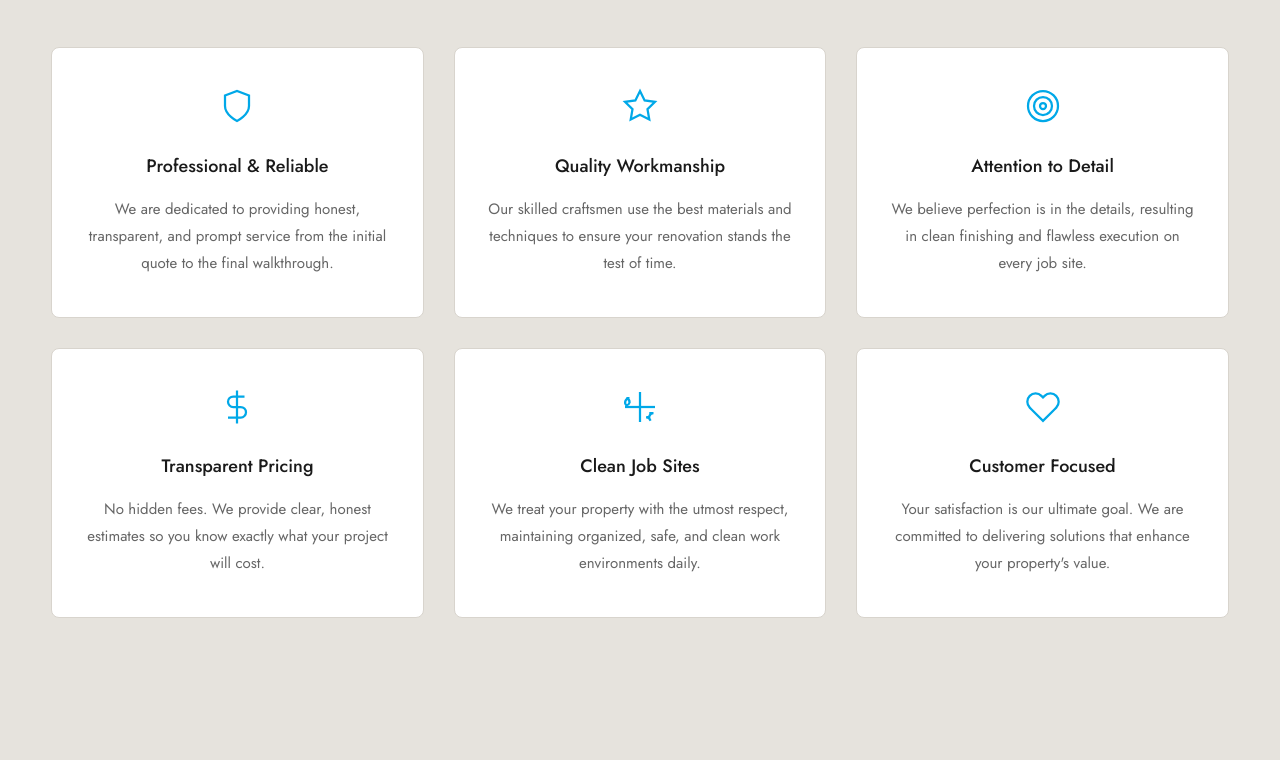
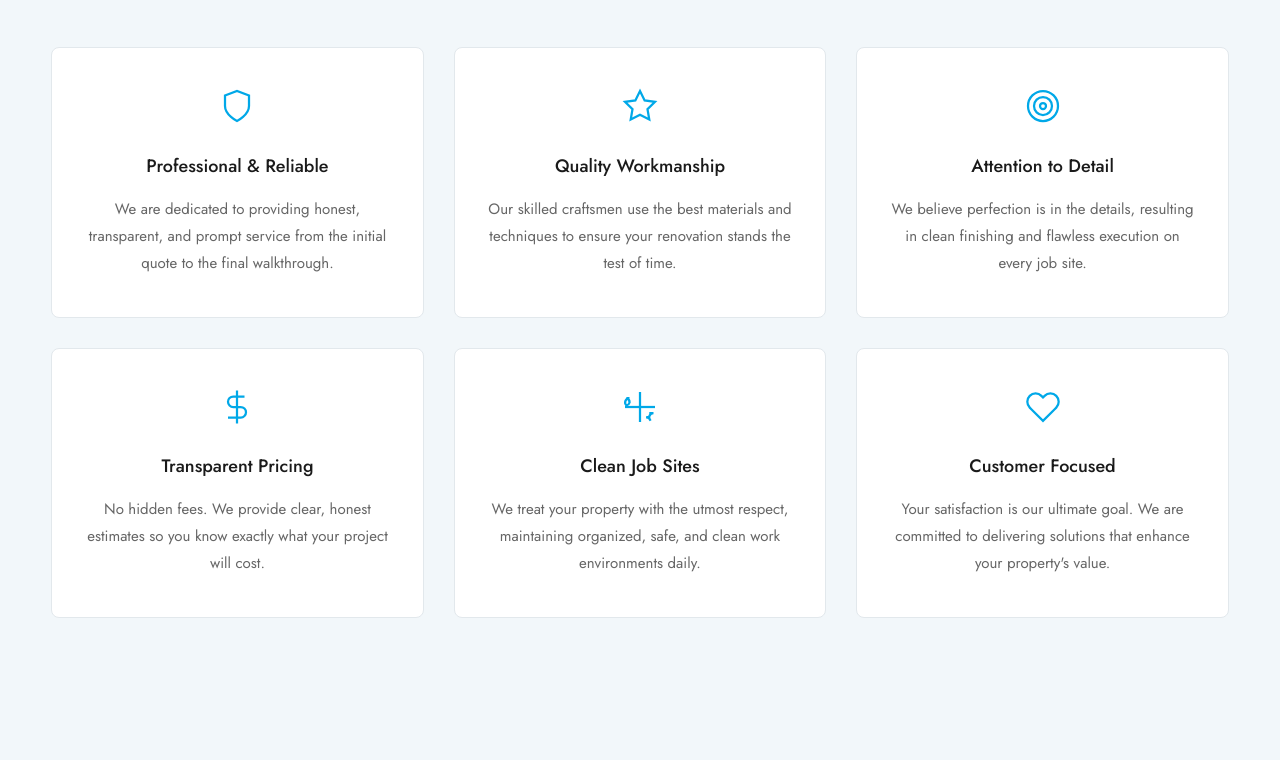
Before and after one commit to MS-Web-Solutions/Sukh-Homes-Renovations-Ltd, a plain HTML site: page why-us.html in a window 1280 px wide. Shown: the part 312-1072 px from the top of the page. Drawn offline with Linux system fonts and the light colour scheme.

Commit message:
update style

```diff
--- a/style.css
+++ b/style.css
@@ -1,13 +1,16 @@
 /* --- Google Fonts Import --- */
 @import url('https://fonts.googleapis.com/css2?family=Jost:wght@300;400;500;600;700&display=swap');
 
-/* --- Color Palette (Updated with Sukh Homes Logo Blue) --- */
+/* --- Color Palette (Updated with Cool Icy Grey to match Blue) --- */
 :root {
     --color-black: #1a1a1a;
     --color-dark-gray: #2d2d2d;
     --color-medium-gray: #666666;
-    --color-light-gray: #e6e3dd; /* Warm Beige Background */
-    --color-border: #d8d4cd;     /* Tinted Warm Border */
+
+    /* THESE TWO LINES CHANGED TO COOL TONES */
+    --color-light-gray: #f2f7fa; /* Sleek, Icy Light Blue-Grey */
+    --color-border: #e2e8ec;     /* Cool, soft border to match */
+
     --color-white: #ffffff;
     --color-accent: #00A8E8;     /* Sukh Homes Logo Blue */
     --font-primary: 'Jost', sans-serif;
```
